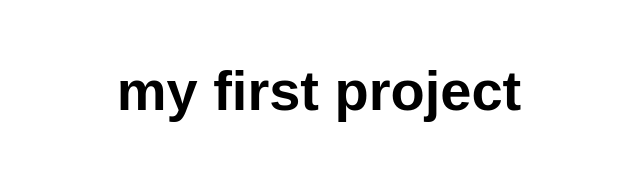
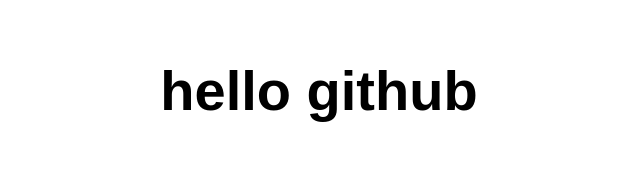
Before and after one commit to Nagalakshmi-11/project1, a website: page src/index.html in a window 1280 px wide. Shown: the whole page, without its empty margins (321-961 px from the left). Drawn offline with Linux system fonts and the light colour scheme.

Commit message:
index.html

```diff
--- a/src/index.html
+++ b/src/index.html
@@ -10,7 +10,7 @@
 
 <body>
   <main>
-    <h1> my first project </h1>
+    <h1> hello github </h1>
   </main>
 </body>
 
```
